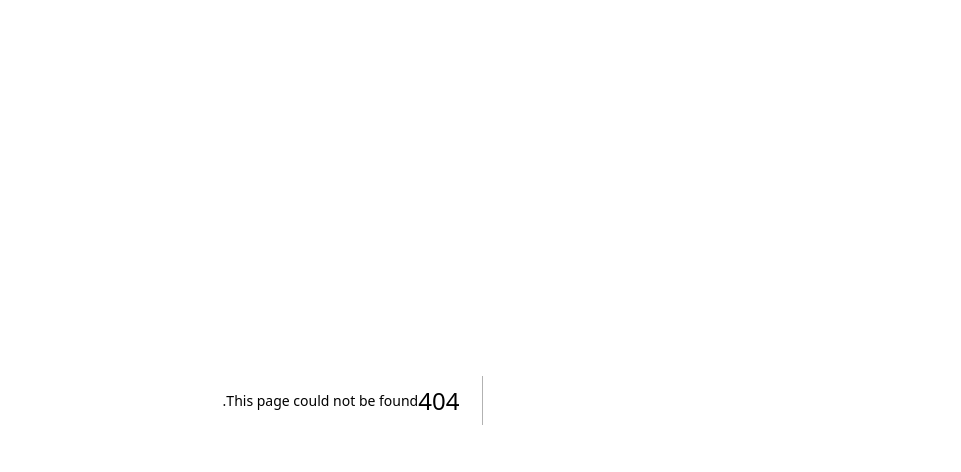
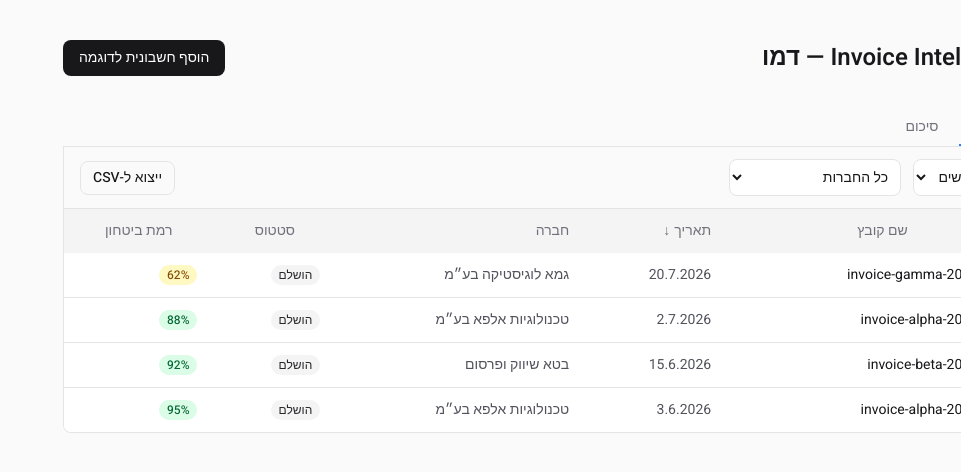
Before and after one commit to talwag/invoice-intelligence, a Next.js app in the folder web/: page /demo in a window 1280 px wide. Before the commit this address had no page. Shown: the top 472 px of the page, without its empty margins (319-1280 px from the left). Built offline with nearby package versions, Linux system fonts and the light colour scheme.

Commit message:
feat: add the /demo entry page

```diff
--- /dev/null
+++ b/web/app/demo/page.tsx
@@ -0,0 +1,6 @@
+import DemoDashboardClient from "./DemoDashboardClient";
+import { DEMO_DOCUMENTS } from "@/lib/demoData";
+
+export default function DemoPage() {
+  return <DemoDashboardClient initialDocuments={DEMO_DOCUMENTS} />;
+}
```
